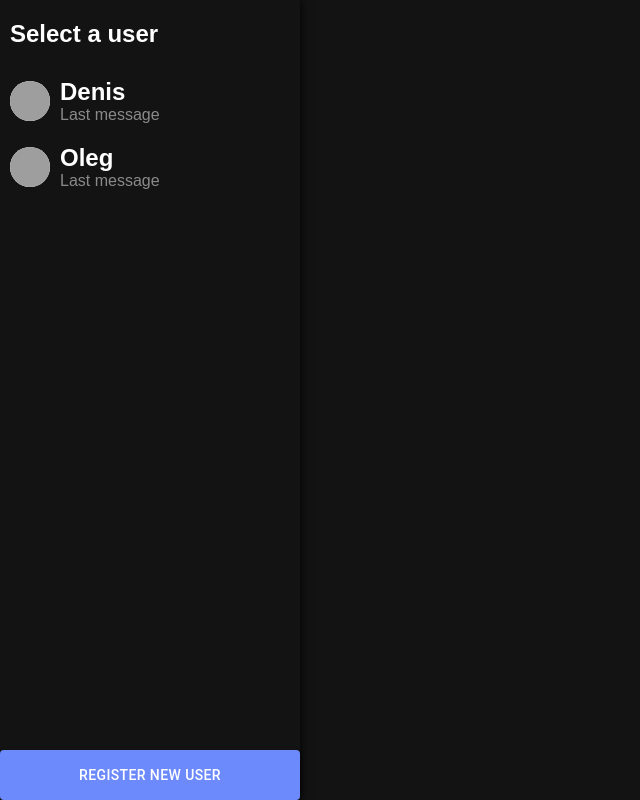
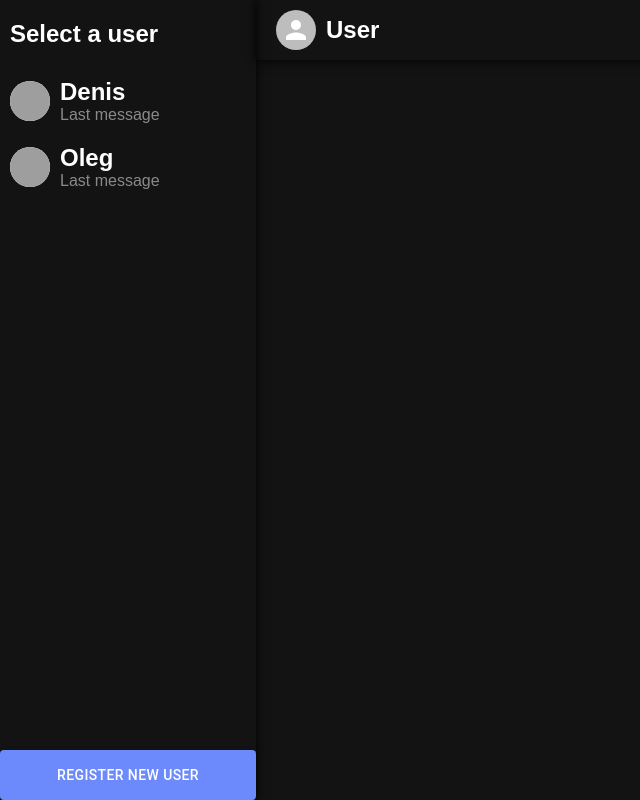
Before and after one commit to Denis-Paziak/ReduxChat, a React (Create React App) app: page / in a window 1280 px wide. Shown: the whole page, without its empty margins (0-640 px from the left). Built offline with nearby package versions, Linux system fonts and the light colour scheme; grey boxes are pictures that could not be loaded.

Commit message:
Create chat

```diff
--- /dev/null
+++ b/src/components/App/App.scss
@@ -0,0 +1,3 @@
+.app {
+    display: flex;
+}
--- a/src/components/App/App.tsx
+++ b/src/components/App/App.tsx
@@ -1,10 +1,13 @@
+import Chat from '../Chat/Chat'
 import Sidebar from '../Sidebar/Sidebar'
+import "./App.scss"
 
 const App = (): JSX.Element => {
     return (
-        <>
+        <div className='app'>
             <Sidebar />
-        </>
+            <Chat />
+        </div>
     )
 }
 
--- /dev/null
+++ b/src/components/Chat/Chat.tsx
@@ -0,0 +1,11 @@
+import Header from "../Header/Header"
+
+const Chat = (): JSX.Element => {
+    return (
+        <>
+            <Header />
+        </>
+    )
+}
+
+export default Chat
--- /dev/null
+++ b/src/components/Header/Header.scss
@@ -0,0 +1,12 @@
+.header {
+    display: flex;
+    height: 60px;
+    align-items: center;
+    width: 80%;
+    padding: 0px 20px;
+    box-shadow: 0px 0px 10px black;
+
+    .name {
+        margin-left: 10px;
+    }
+}
--- /dev/null
+++ b/src/components/Header/Header.tsx
@@ -0,0 +1,13 @@
+import { Avatar } from "@mui/material"
+import "./Header.scss"
+
+const Header = (): JSX.Element => {
+    return (
+        <header className="header">
+            <Avatar className="avatar" alt="Remy Sharp" />
+            <h2 className="name">User</h2>
+        </header>
+    )
+}
+
+export default Header
--- a/src/components/Sidebar/Sidebar.scss
+++ b/src/components/Sidebar/Sidebar.scss
@@ -2,7 +2,7 @@
 
 .sidebar {
     position: relative;
-    width: 300px;
+    width: 20%;
     height: 100vh;
     box-shadow: 0px 0px 10px black;
 
```
